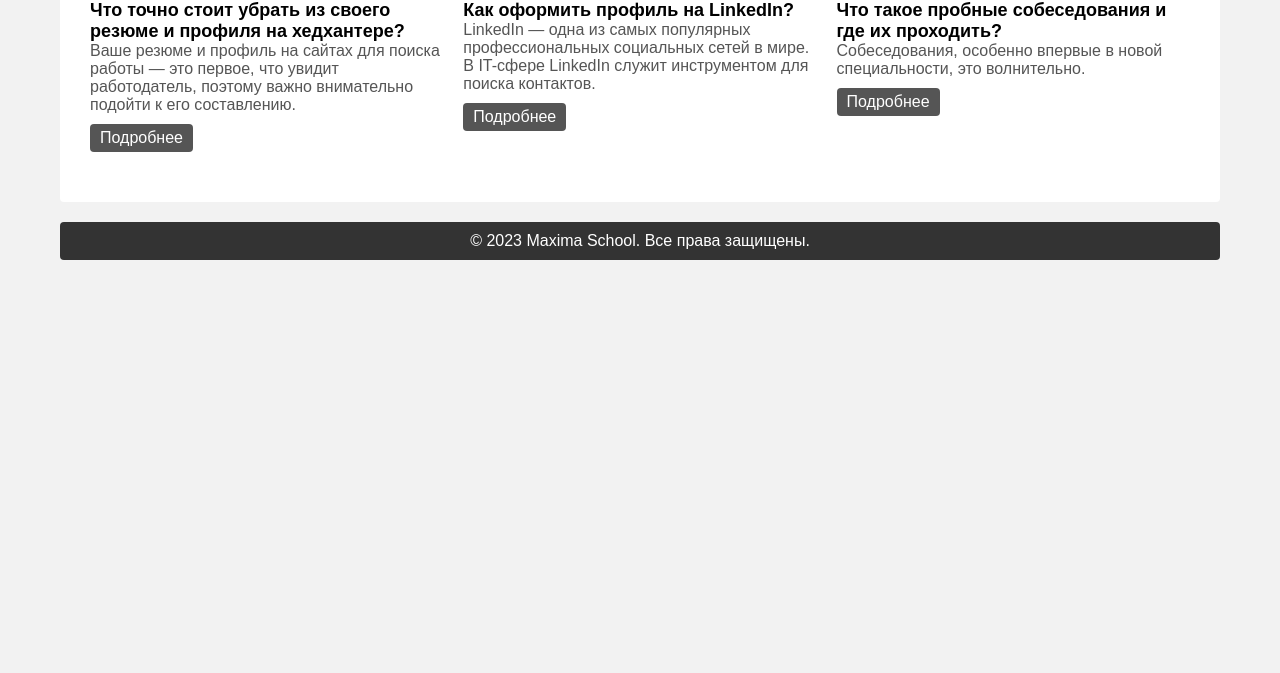
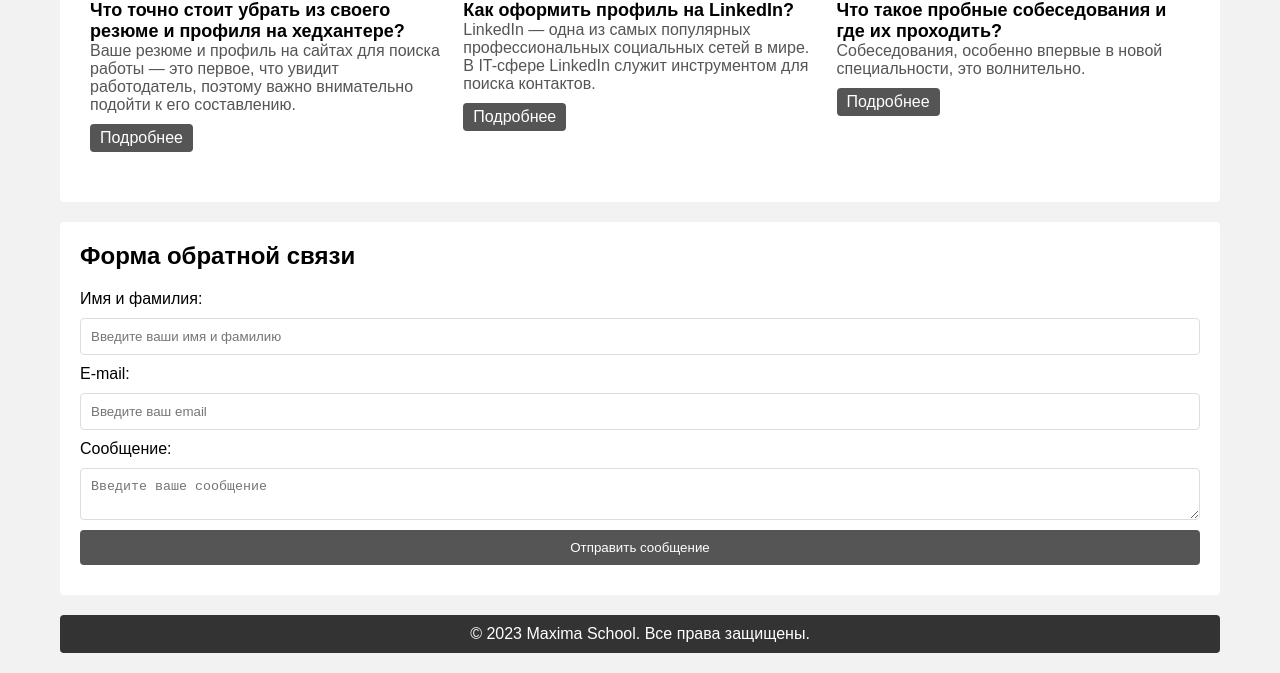
Before and after one commit to EvgenyBayandin/Maxima-test-task-01, a plain HTML site: page index.html in a window 1280 px wide. Shown: the part 1478-2151 px from the top of the page. Before the commit the page ends 1758 px from the top, so only its background shows below. Drawn offline with nearby package versions, Linux system fonts and the light colour scheme.

Commit message:
Added feedback-form
Added feedback-form on main page

```diff
--- a/index.html
+++ b/index.html
@@ -74,6 +74,19 @@
         </div>
     </div>
 
+		<div class="feedback-form">
+			<h2>Форма обратной связи</h2>
+			<form action="#" method="post">
+				<label for="name">Имя и фамилия:</label>
+				<input id="name" name="name" ="text" placeholder="Введите ваши имя и фамилию" required>
+				<label for="email">E-mail:</label>
+				<input id="email" name="email" type="text" placeholder="Введите ваш email" required>
+				<label for="message">Сообщение:</label>
+				<textarea id="message" name="message" cols="20" rows="2" placeholder="Введите ваше сообщение" required></textarea>
+				<input type="submit" value="Отправить сообщение">
+			</form>
+		</div>
+
     <footer class="footer">
         &copy; 2023 Maxima School. Все права защищены.
     </footer>
--- a/main.css
+++ b/main.css
@@ -155,7 +155,7 @@ body {
 }
 
 .feedback-form {
-    background-color: #ffffff;
+    background-color: white;
     padding: 20px;
     border-radius: 4px;
     margin-top: 20px;
@@ -173,7 +173,8 @@ body {
 
 .feedback-form input,
 .feedback-form textarea {
-    width: 100%;
+    display: block;
+		width: 100%;
     padding: 10px;
     border-radius: 4px;
     border: 1px solid #dddddd;
```
